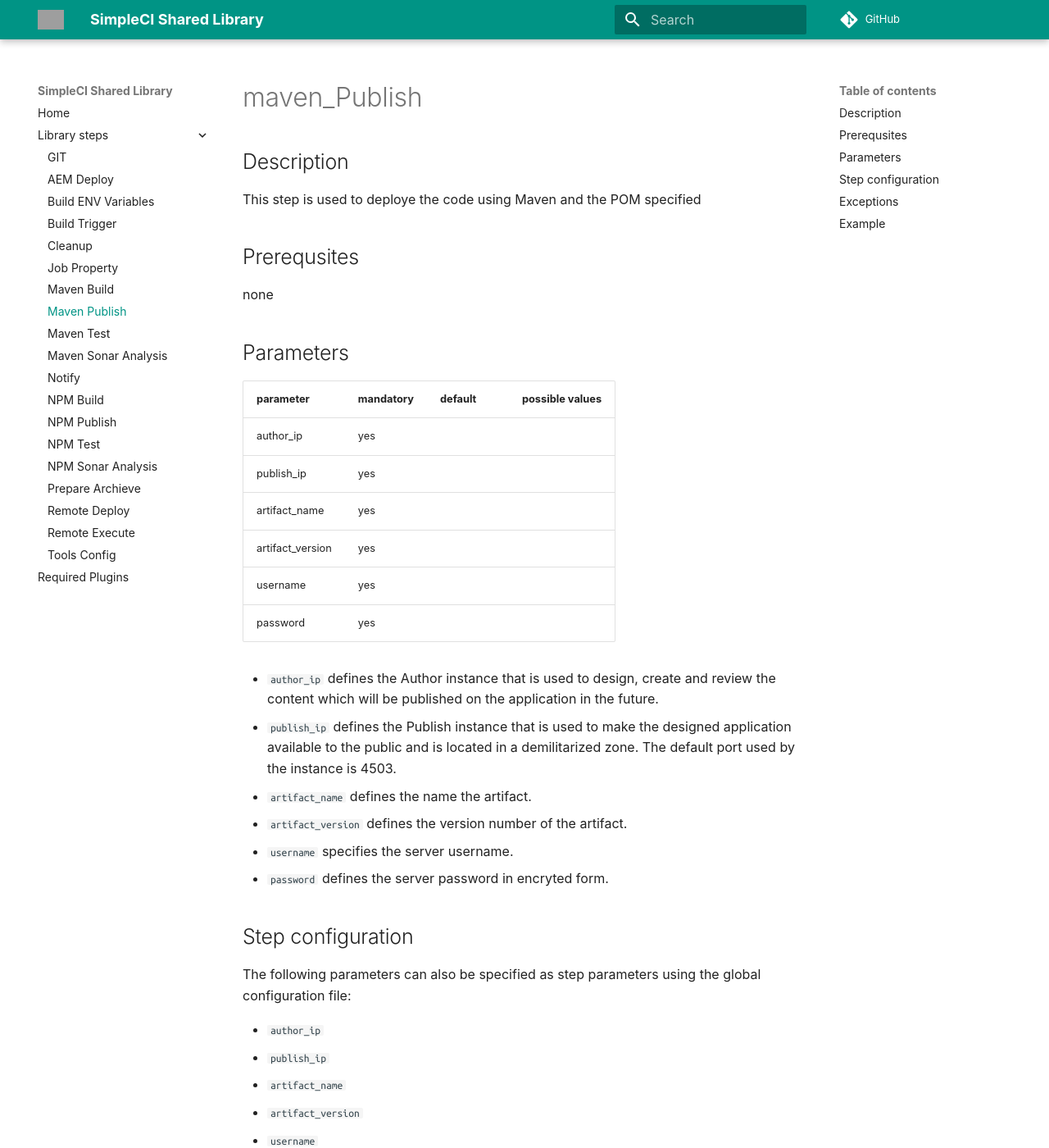
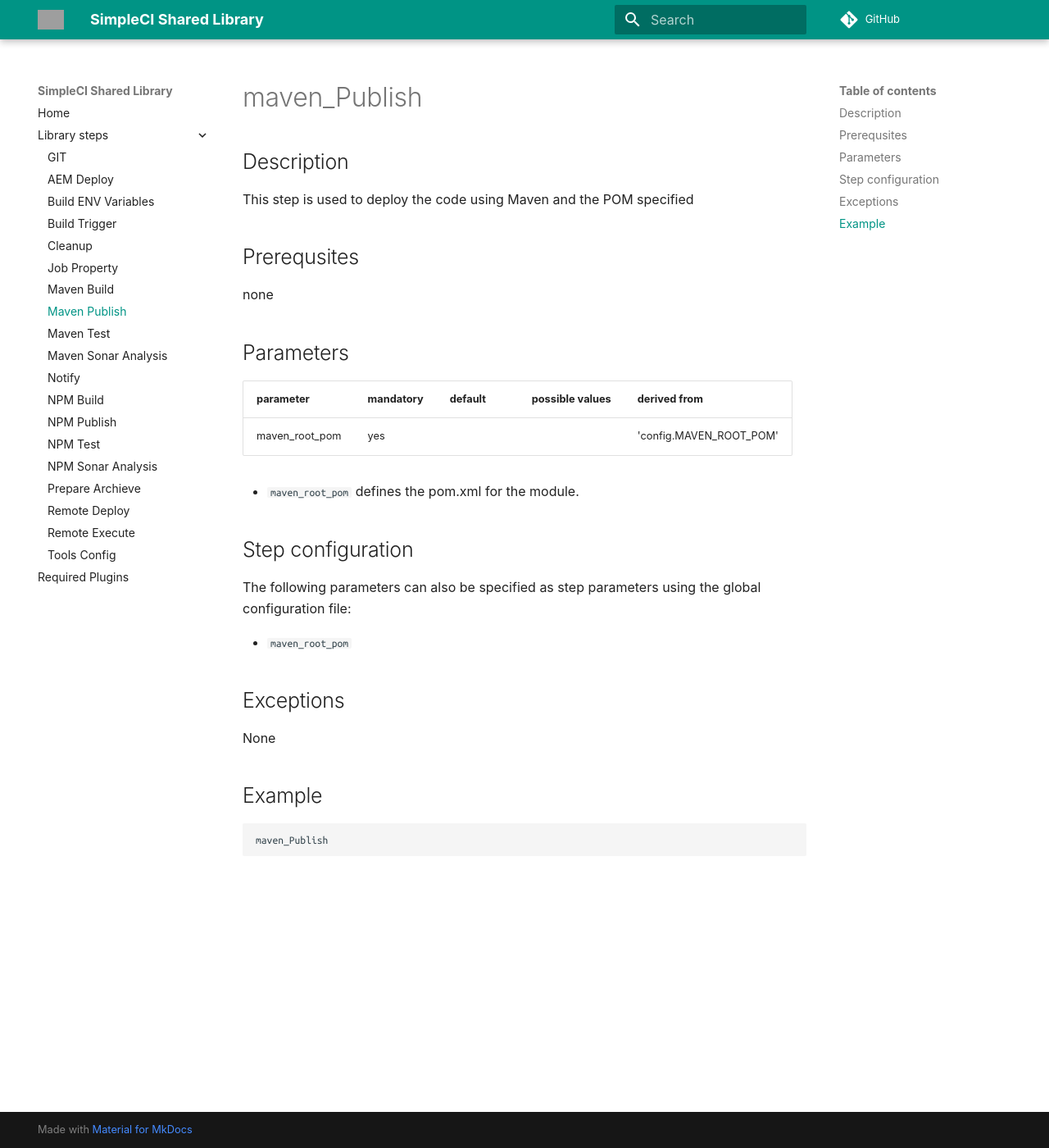
Before and after one commit to devopsnext/simpleci-shared-library, an MkDocs documentation site: the page built from documentation/docs/steps/maven_Publish.md, in a window 1280 px wide and 1400 px high. Shown: the whole window at 82% size. Built offline with MkDocs 1.6.1 and Material for MkDocs 9.7.7, drawn with Linux system fonts in a browser that asks for light colours; some web fonts are replaced; comment, search, counter and statistics services are not loaded; old or Windows-style settings are respelled for this version of MkDocs; grey boxes are pictures that could not be loaded.

Commit message:
Update maven_Publish.md

````diff
--- a/documentation/docs/steps/maven_Publish.md
+++ b/documentation/docs/steps/maven_Publish.md
@@ -1,40 +1,25 @@
 # maven_Publish
 
 ## Description
-This step is used to deploye the code using Maven and the POM specified
+This step is used to deploy the code using Maven and the POM specified
 
 ## Prerequsites
 none
 
 ## Parameters
 
-| parameter | mandatory | default | possible values |
-| ----------|-----------|---------|-----------------|
-| author_ip | yes |  |  |
-| publish_ip | yes |  |  |
-| artifact_name | yes |  |  |
-| artifact_version | yes |  |  |
-| username | yes  |  |   |
-| password | yes |  |   |
+| parameter | mandatory | default | possible values | derived from |
+| ----------|-----------|---------|-----------------|--------------|
+| maven_root_pom | yes |  |  | 'config.MAVEN_ROOT_POM' |
 
 
-* `author_ip` defines the Author instance that is used to design, create and review the content which will be published on the application in the future.
-* `publish_ip` defines the Publish instance that is used to make the designed application available to the public and is located in a demilitarized zone. The default port used by the instance is 4503.
-* `artifact_name` defines the name the artifact.
-* `artifact_version` defines the version number of the artifact.
-* `username` specifies the server username.
-* `password` defines the server password in encryted form.
+* `maven_root_pom` defines the pom.xml for the module.
 
 
 ## Step configuration
 The following parameters can also be specified as step parameters using the global configuration file:
 
-* `author_ip`
-* `publish_ip`
-* `artifact_name`
-* `artifact_version`
-* `username`
-* `password`
+* `maven_root_pom`
 
 ## Exceptions
 
@@ -43,5 +28,5 @@
 ## Example
 
 ```groovy
-aem_Deploy
+maven_Publish
 ```
````
